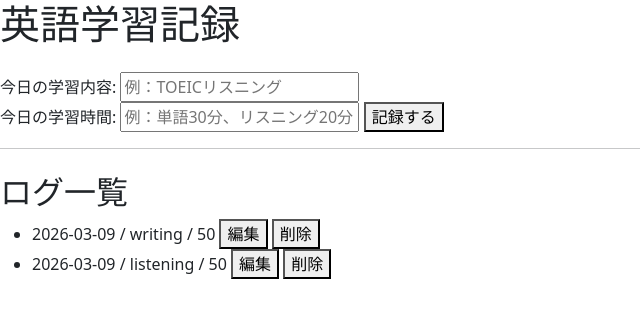
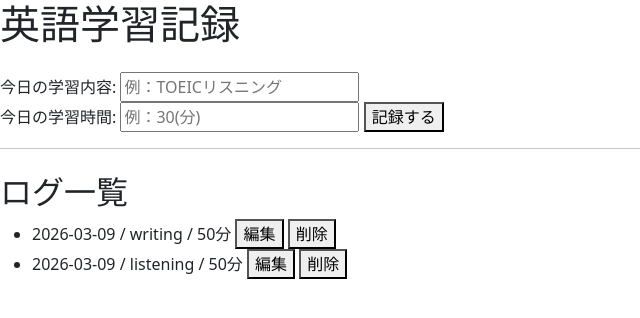
Before and after one commit to ryotaro-00/English_app, a Flask app: page / in a window 1280 px wide. Shown: the top 318 px of the page, without its empty margins (0-640 px from the left). Run offline with Flask 3, Linux system fonts and the light colour scheme; data comes from the database, SQL or seed files in the repository; both versions use the stored data as it was after the commit.

Commit message:
学習時間の型を文字列から数字で格納されるように改善

```diff
--- a/app.py
+++ b/app.py
@@ -17,7 +17,7 @@ def init_db():
         CREATE TABLE IF NOT EXISTS logs (
             id INTEGER PRIMARY KEY AUTOINCREMENT,
             content TEXT NOT NULL,
-            time TEXT NOT NULL,
+            time INTEGER NOT NULL,
             study_date TEXT NOT NULL
         )
     """)
@@ -35,14 +35,14 @@ def home():
     conn = get_db_connection()
 
     if request.method == 'POST':
-        study_time = request.form['time']
+        study_time = int(request.form['time'])
         content = request.form['content']
 
         if study_time and content:
             today = date.today().isoformat()
             conn.execute(
                 "INSERT INTO logs (content, time,study_date) VALUES (?, ?, ?)",
-                (content, study_time,today)
+                (content, int(study_time),today)
             )
             conn.commit()
 
--- a/templates/edit.html
+++ b/templates/edit.html
@@ -18,9 +18,9 @@
     <br>
 
     <label for="time">今日の学習時間:</label>
-    <input type="text" id="time" name="time" value="{{ log.time }}">
+    <input type="number" id="time" name="time" value="{{ log.time }}">
 
-    <button type="submit">保存</button>
+    <button type="submit">更新する</button>
   </form>
 
   <a href="{{ url_for('home') }}">戻る</a>
--- a/templates/index.html
+++ b/templates/index.html
@@ -18,7 +18,7 @@
         <br>
 
         <label>今日の学習時間:</label>
-        <input type="text" name="time" placeholder="例：単語30分、リスニング20分">
+        <input type="number" name="time" placeholder="例：30(分)">
 
         <button type="submit">記録する</button>
     </form>
@@ -35,7 +35,7 @@
 
         <li>
 
-            {{ log.study_date }} / {{ log.content }} / {{ log.time }}
+            {{ log.study_date }} / {{ log.content }} / {{ log.time }}分
 
 
             <form action="{{ url_for('edit', log_id=log.id) }}" method="GET" style="display:inline;">
```
Also changed, not shown: database.db.
